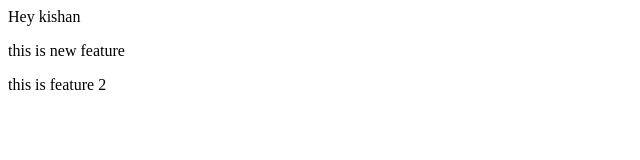
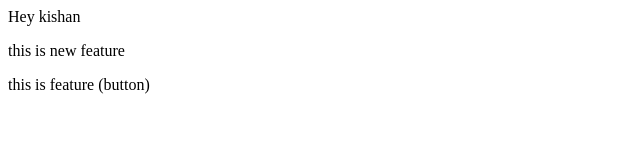
Before and after one commit to kishan256-lab/localrepo, a plain HTML site: page index.html in a window 1280 px wide. Shown: the full height of the page, 0-640 px from the left. Drawn offline with Linux system fonts and the light colour scheme.

Commit message:
button added

```diff
--- a/index.html
+++ b/index.html
@@ -5,5 +5,5 @@
     this is new feature
 </p>
 <p>
-    this is feature 2
+    this is feature (button)
 </p>
```
